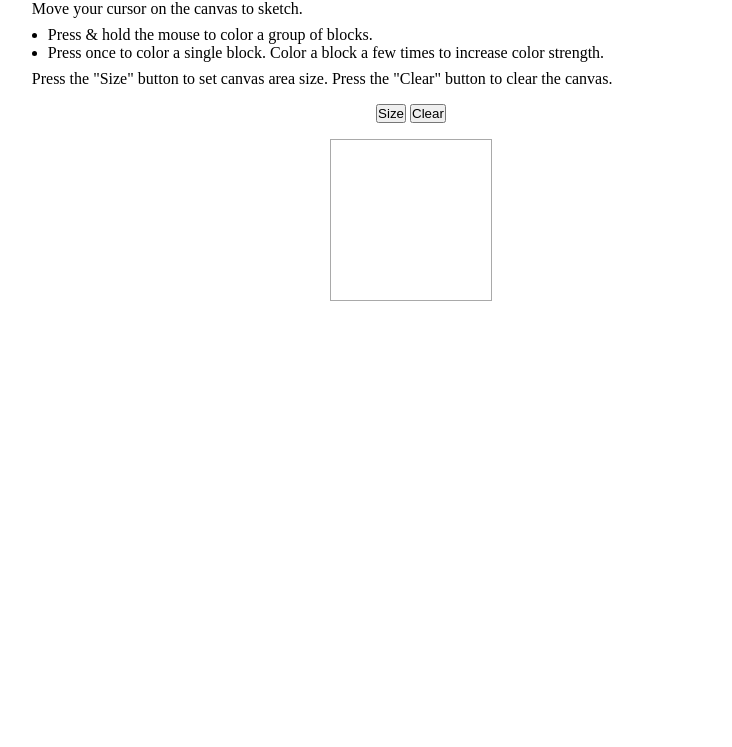
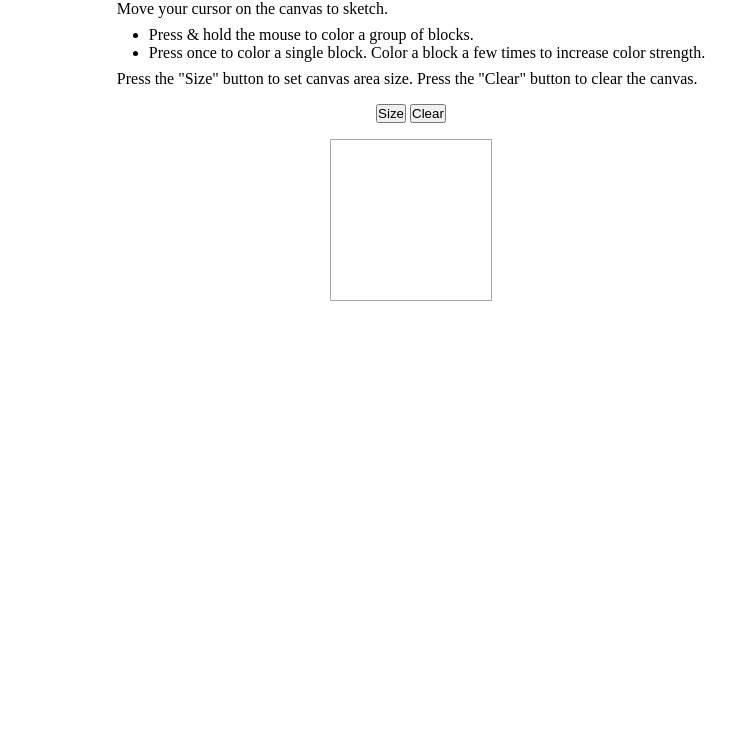
Before and after one commit to sz19999/etch-a-sketch, a plain HTML site: page index.html in a window 1280 px wide. Shown: the part 53-800 px from the top of the page, without its empty margins (229-961 px from the left). Drawn offline with Linux system fonts and the light colour scheme.

Commit message:
Add a wrapper for the text for styling
added a wrapper to center the text better

```diff
--- a/index.html
+++ b/index.html
@@ -9,6 +9,7 @@
 </head>
 <body>
     <h1 id="heading">Etch A Sketch</h1>
+    <div class="wrapper">
         <p id="sub-heading">Move your cursor on the canvas to sketch.</p>
         <ul>
             <li>Press & hold the mouse to color a group of blocks.</li>
@@ -17,6 +18,7 @@
         <p id="note">Press the "Size" button to set canvas area size. Press the "Clear" button to clear
             the canvas.
         </p>
+    </div>
     <div id="buttons">
             <button id="size-button">Size</button>
             <button id="clear-button">Clear</button>
--- a/styles.css
+++ b/styles.css
@@ -15,12 +15,10 @@ body {
 }
 
 #sub-heading {
-    width: 60%;
     margin-bottom: 8px;
 }
 
 ul {
-    width: 60%;
     margin-bottom: 8px;
     padding-left: 32px;
 }
@@ -38,7 +36,6 @@ ul {
 
 #note {
     margin-bottom: 16px;
-    width: 60%;
 }
 
 #size-button {
```
Lines whose indentation alone changed are shown as unchanged.
